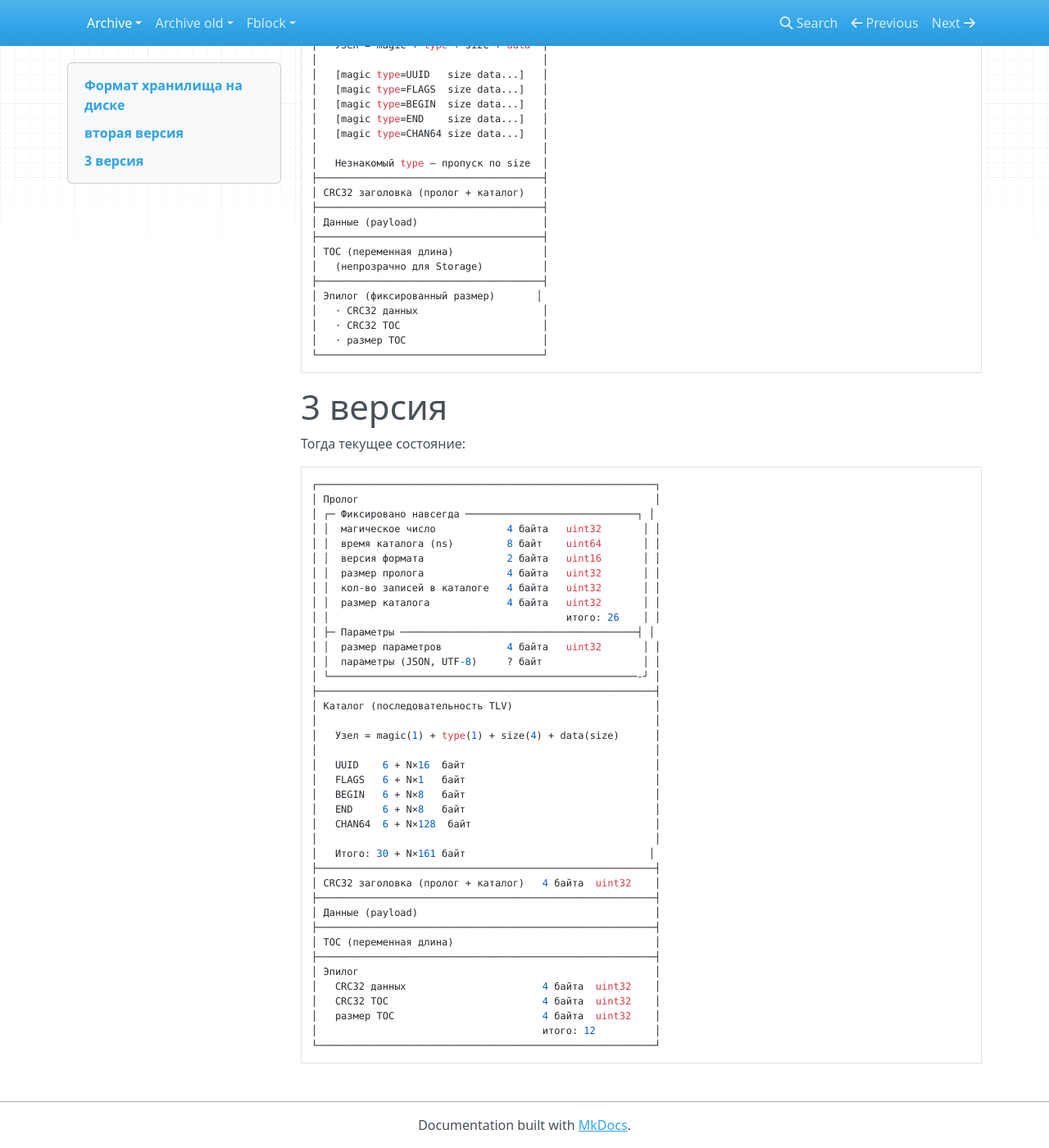
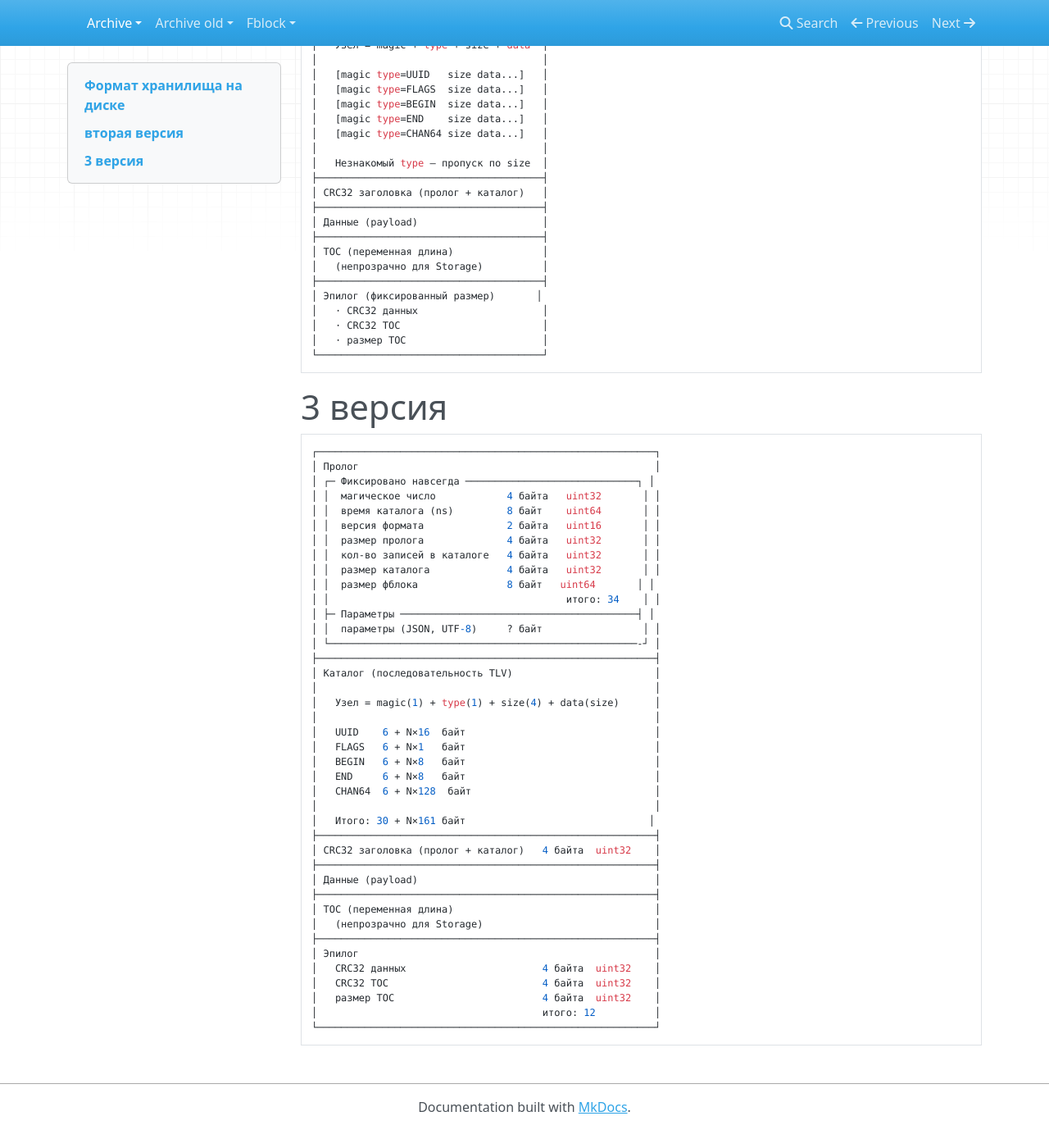
Before and after one commit to traycers/farc, an MkDocs documentation site: the page built from docs/docs/archive/02-storage-format.md, in a window 1280 px wide and 1400 px high, scrolled down 978 px. Shown: the whole window at 82% size. Built offline with MkDocs 1.6.1, drawn with Linux system fonts in a browser that asks for light colours; nearby versions of some CDN libraries; after the commit the page ends 2356 px from its top, so only the background shows below that.

Commit message:
update storage format

````diff
--- a/docs/docs/archive/02-storage-format.md
+++ b/docs/docs/archive/02-storage-format.md
@@ -91,8 +91,6 @@
 
 # 3 версия
 
-Тогда текущее состояние:
-
 ```
 ┌─────────────────────────────────────────────────────────┐
 │ Пролог                                                  │
@@ -103,9 +101,9 @@
 │ │  размер пролога              4 байта   uint32       │ │
 │ │  кол-во записей в каталоге   4 байта   uint32       │ │
 │ │  размер каталога             4 байта   uint32       │ │
-│ │                                        итого: 26    │ │
+│ │  размер фблока               8 байт   uint64       │ │
+│ │                                        итого: 34    │ │
 │ ├─ Параметры ────────────────────────────────────────┤ │
-│ │  размер параметров           4 байта   uint32       │ │
 │ │  параметры (JSON, UTF-8)     ? байт                 │ │
 │ └────────────────────────────────────────────────────-┘ │
 ├─────────────────────────────────────────────────────────┤
@@ -126,6 +124,7 @@
 │ Данные (payload)                                        │
 ├─────────────────────────────────────────────────────────┤
 │ TOC (переменная длина)                                  │
+│   (непрозрачно для Storage)                             │
 ├─────────────────────────────────────────────────────────┤
 │ Эпилог                                                  │
 │   CRC32 данных                       4 байта  uint32    │
````
